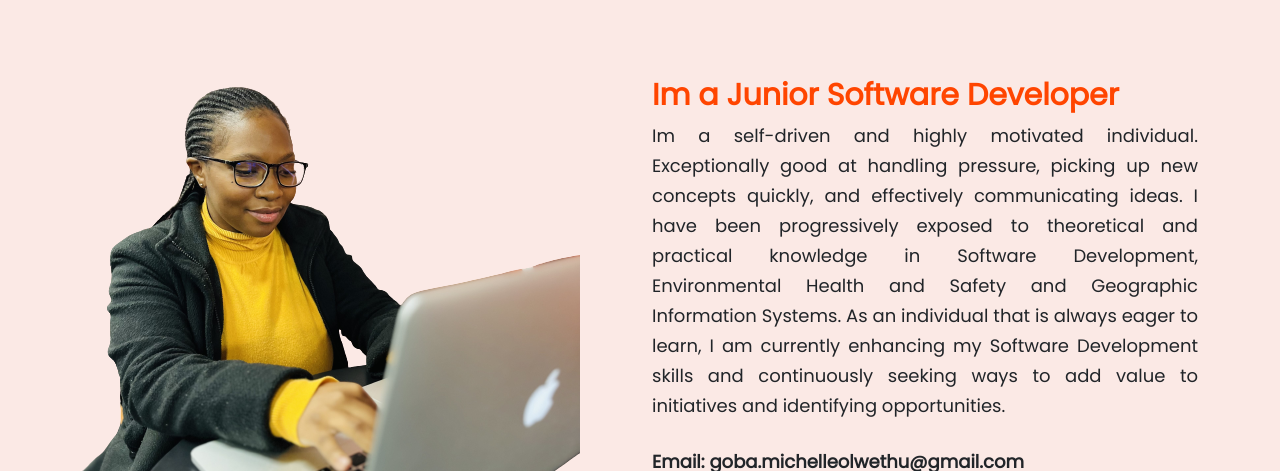
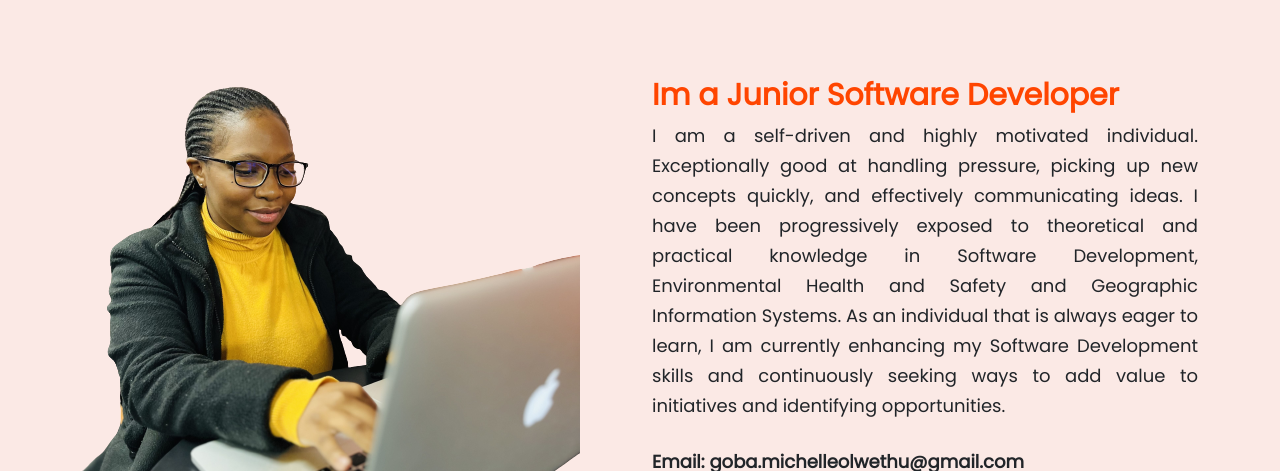
Before and after one commit to MichelleGoba/React_Portfolio, a React (Vite) app in the folder Portfolio/: page / in a window 1280 px wide. Shown: the part 840-1311 px from the top of the page. Built offline with nearby package versions, Linux system fonts and the light colour scheme; a web font is replaced by a local one.

Commit message:
added text on the about page and home page

```diff
--- a/Portfolio/src/components/about/About.jsx
+++ b/Portfolio/src/components/about/About.jsx
@@ -25,7 +25,7 @@ const About = () => {
         <Col lg={6} md={4} h-100 w-100 className="content">
           <h3 className="profession">Im a Junior Software Developer</h3>
           <p>
-            Im a self-driven and highly motivated individual. Exceptionally good
+            I am a self-driven and highly motivated individual. Exceptionally good
             at handling pressure, picking up new concepts quickly, and
             effectively communicating ideas. I have been progressively exposed
             to theoretical and practical knowledge in Software Development,
--- a/Portfolio/src/components/home/Home.jsx
+++ b/Portfolio/src/components/home/Home.jsx
@@ -9,8 +9,6 @@ import { FontAwesomeIcon } from "@fortawesome/react-fontawesome";
 import { faFacebook } from "@fortawesome/free-brands-svg-icons";
 import { faInstagram } from "@fortawesome/free-brands-svg-icons";
 import { faLinkedin } from "@fortawesome/free-brands-svg-icons";
-
-
 
 const Home = () => {
   const [typrEffect] = useTypewriter({
@@ -27,12 +25,11 @@ const Home = () => {
           <h1 className="greeting">
             Hello!
           </h1>
+
           <h1 className="greeting">My name is <span>M</span>ichelle</h1>
           <h3 className="my-profession">
             Im a{" "}
             <span id="profession">{typrEffect}</span>
-
-
           </h3>
           <p>
             I am a Junior Software Developer from Cape Town who is learning how
```
